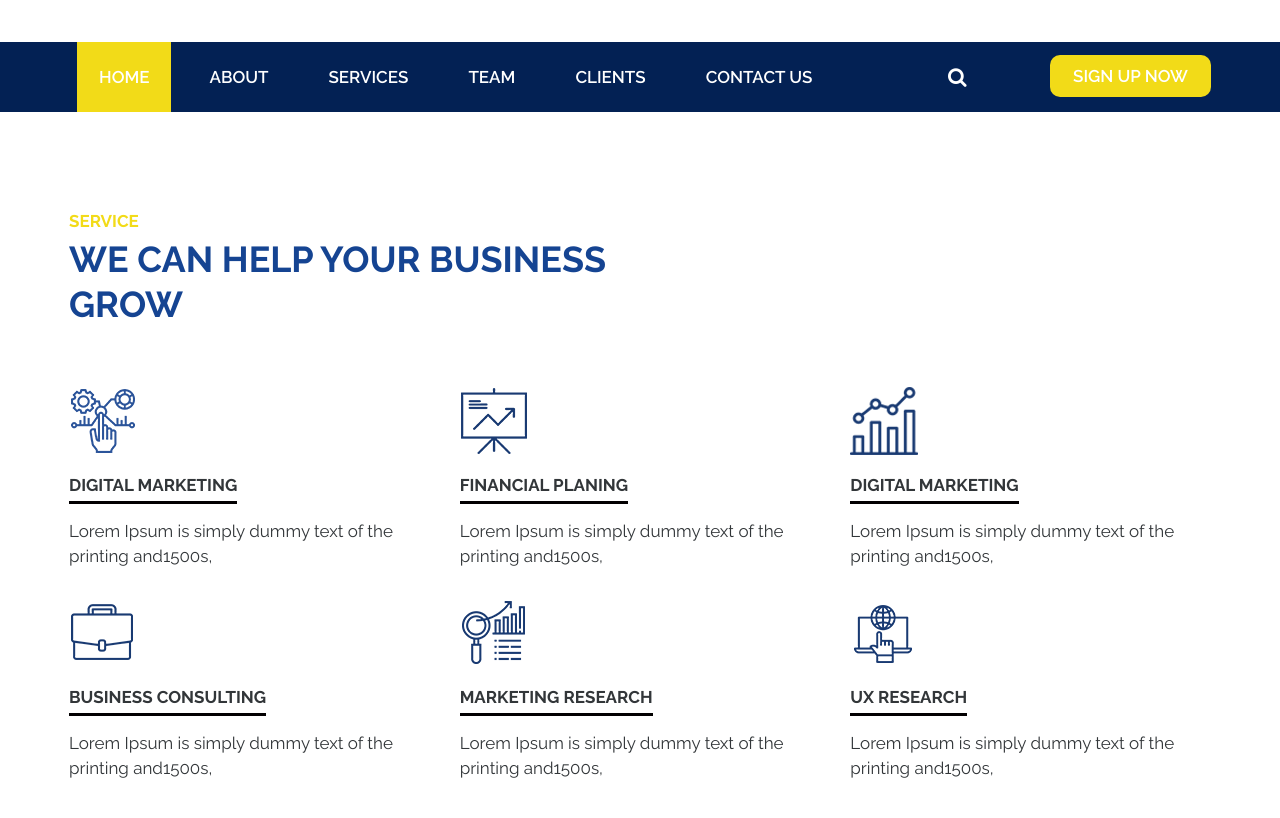
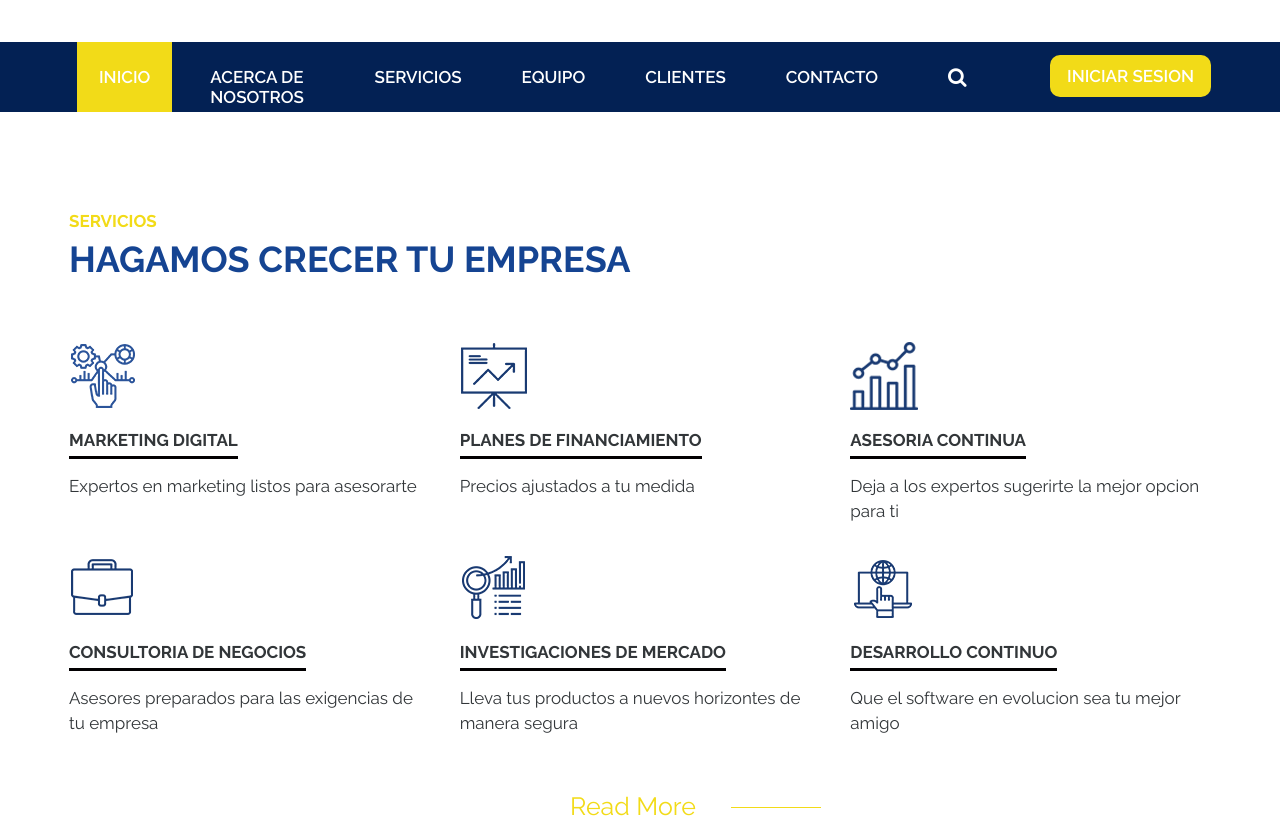
Before and after one commit to OscarR093/html, a plain HTML site: page docs/service.html in a window 1280 px wide. Shown: the part 136-954 px from the top of the page. Drawn offline with nearby package versions, Linux system fonts and the light colour scheme.

Commit message:
Integrar partes de Yahaira

```diff
--- a/docs/service.html
+++ b/docs/service.html
@@ -107,22 +107,22 @@
                            <div class="collapse navbar-collapse" id="navbarsExample04">
                               <ul class="navbar-nav mr-auto">
                                  <li class="nav-item active">
-                                    <a class="nav-link" href="index.html"> Home  </a>
+                                    <a class="nav-link" href="index.html"> Inicio </a>
                                  </li>
                                  <li class="nav-item">
-                                    <a class="nav-link" href="about.html">about</a>
+                                    <a class="nav-link" href="about.html">acerca de nosotros</a>
                                  </li>
                                  <li class="nav-item">
-                                    <a class="nav-link" href="service.html">services</a>
+                                    <a class="nav-link" href="service.html">servicios</a>
                                  </li>
                                  <li class="nav-item">
-                                    <a class="nav-link" href="team.html">team </a>
+                                    <a class="nav-link" href="team.html">equipo </a>
                                  </li>
                                  <li class="nav-item">
-                                    <a class="nav-link" href="client.html">Clients</a>
+                                    <a class="nav-link" href="client.html">Clientes</a>
                                  </li>
                                  <li class="nav-item">
-                                    <a class="nav-link" href="contact.html"> contact us </a>
+                                    <a class="nav-link" href="contact.html"> contacto </a>
                                  </li>
                               </ul>
                            </div>
@@ -131,7 +131,7 @@
                      <div class="col-md-3 col-sm-5 d_none">
                         <ul class="sign">
                            <li><a href="#"><i class="fa fa-search" aria-hidden="true"></i></a></li>
-                           <li><a class="sign_btn" href="#">sign up now</a></li>
+                           <li><a class="sign_btn" href="#">Iniciar sesion</a></li>
                         </ul>
                      </div>
                   </div>
@@ -148,7 +148,7 @@
             <div class="row">
                <div class="col-md-7">
                   <div class="titlepage">
-                     <h2><strong class="yellow">service</strong><br> WE CAN HELP YOUR business GROW</h2>
+                     <h2><strong class="yellow">servicios</strong><br> HAGAMOS CRECER TU EMPRESA</h2>
                   </div>
                </div>
             </div>
@@ -156,43 +156,43 @@
                <div class="col-md-4 col-sm-6">
                   <div id="ho_color" class="service_box">
                      <img src="images/service_icon1.png" alt="#"/>
-                     <h3>DIGITAL marketing</h3>
-                     <p>Lorem Ipsum is simply dummy text of the printing and1500s, </p>
+                     <h3>Marketing digital</h3>
+                     <p>Expertos en marketing listos para asesorarte </p>
                   </div>
                </div>
                <div class="col-md-4 col-sm-6">
                   <div id="ho_color" class="service_box">
                      <img src="images/service_icon2.png" alt="#"/>
-                     <h3>FINANCIAL PLANING</h3>
-                     <p>Lorem Ipsum is simply dummy text of the printing and1500s, </p>
+                     <h3>Planes de financiamiento</h3>
+                     <p>Precios ajustados a tu medida </p>
                   </div>
                </div>
                <div class="col-md-4 col-sm-6">
                   <div id="ho_color" class="service_box">
                      <img src="images/service_icon3.png" alt="#"/>
-                     <h3>DIGITAL marketing</h3>
-                     <p>Lorem Ipsum is simply dummy text of the printing and1500s, </p>
+                     <h3>Asesoria continua</h3>
+                     <p>Deja a los expertos sugerirte la  mejor opcion para ti </p>
                   </div>
                </div>
                <div class="col-md-4 col-sm-6">
                   <div id="ho_color" class="service_box">
                      <img src="images/service_icon4.png" alt="#"/>
-                     <h3>BUSINESS CONSULTING</h3>
-                     <p>Lorem Ipsum is simply dummy text of the printing and1500s, </p>
+                     <h3>Consultoria de negocios</h3>
+                     <p>Asesores preparados para las exigencias de tu empresa</p>
                   </div>
                </div>
                <div class="col-md-4 col-sm-6">
                   <div id="ho_color" class="service_box">
                      <img src="images/service_icon5.png" alt="#"/>
-                     <h3>MARKETING RESEARCH</h3>
-                     <p>Lorem Ipsum is simply dummy text of the printing and1500s, </p>
+                     <h3>Investigaciones de  mercado</h3>
+                     <p>Lleva tus productos a nuevos horizontes de manera segura</p>
                   </div>
                </div>
                <div class="col-md-4 col-sm-6">
                   <div id="ho_color" class="service_box">
                      <img src="images/service_icon6.png" alt="#"/>
-                     <h3>UX RESEARCH</h3>
-                     <p>Lorem Ipsum is simply dummy text of the printing and1500s, </p>
+                     <h3>Desarrollo continuo</h3>
+                     <p>Que el software en evolucion sea tu mejor amigo  </p>
                   </div>
                </div>
                <div class="col-md-12">
```
Also changed, not shown: docs/client.html (+7 -7 lines), docs/contact.html (+1 -1 lines).
